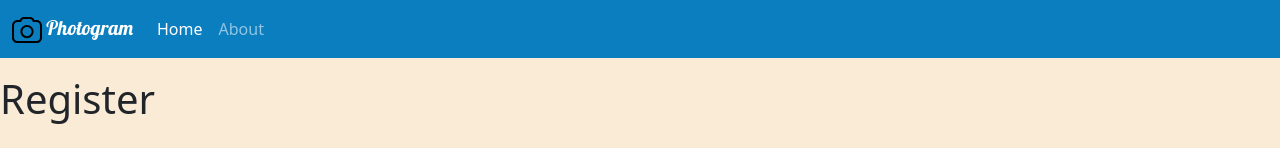
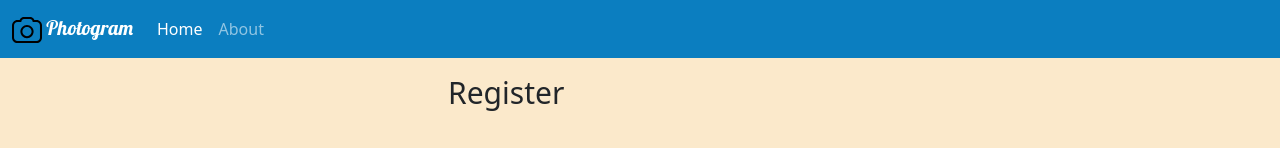
Before and after one commit to MrNeilSasa/info3180-project2, a Vue app: page /register in a window 1280 px wide. Shown: the top 148 px of the page. Built offline with nearby package versions, Linux system fonts and the light colour scheme; no server answers.

Commit message:
CSS fixed all home funtionalities working

```diff
--- a/src/components/LoginForm.vue
+++ b/src/components/LoginForm.vue
@@ -126,7 +126,7 @@ border-radius: 5px;
 }
 
 body{
-    background-color: antiquewhite;
+    background-color: rgb(201, 197, 191);
 }
 
 h2{
--- a/src/components/RegisterForm.vue
+++ b/src/components/RegisterForm.vue
@@ -188,7 +188,7 @@ function createUser()  {
 .form{
 position: absolute;
 top: 150px;
-left: 475px;
+left: 35%;
 border: 1px solid #ccc;
 padding: 20px;
 width: 500px;
@@ -198,7 +198,7 @@ border-radius: 5px;
 }
 
 body{
-    background-color: antiquewhite;
+    background-color: rgb(251, 233, 203);
 }
 
 h2{
--- a/src/router/index.js
+++ b/src/router/index.js
@@ -2,6 +2,7 @@ import { createRouter, createWebHistory } from 'vue-router'
 import HomeView from '../views/HomeView.vue'
 import LoginForm from '../components/LoginForm.vue'
 import RegisterView from '../views/RegisterView.vue'
+import LoginView from '../views/LoginView.vue'
 
 const router = createRouter({
   history: createWebHistory(import.meta.env.BASE_URL),
@@ -22,7 +23,7 @@ const router = createRouter({
     {
       path: '/login',
       name: 'login',
-      component: LoginForm
+      component: LoginView
     },
     {
       path: '/register',
--- a/src/views/LoginView.vue
+++ b/src/views/LoginView.vue
@@ -0,0 +1,22 @@
+<script setup>
+import {ref, onMounted} from 'vue'
+import LoginForm from '../components/LoginForm.vue';
+
+let login = ref([])
+
+</script>
+
+<template>
+    <div>
+        <h1>Login</h1>
+        <LoginForm />
+    </div>
+</template>
+
+<style>
+h1{
+    position: absolute;
+    left: 35%;
+    font-size: 30px;
+}
+</style>
```
